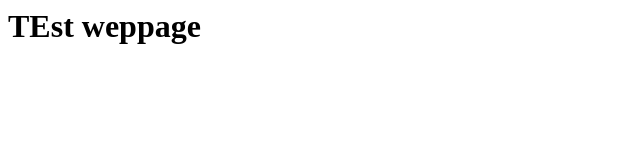
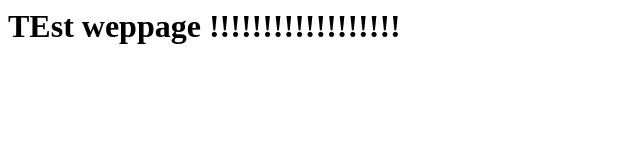
Before and after one commit to Haseeeb21/Brain-Tumor-Classification-Website, a plain HTML site: page index.html in a window 1280 px wide. Shown: the whole page, without its empty margins (0-640 px from the left). Drawn offline with Linux system fonts and the light colour scheme.

Commit message:
Update index.html

```diff
--- a/index.html
+++ b/index.html
@@ -1,4 +1,4 @@
 <div>
 
-    <h1>TEst weppage </h1>
+    <h1>TEst weppage !!!!!!!!!!!!!!!!!! </h1>
 </div>
```
